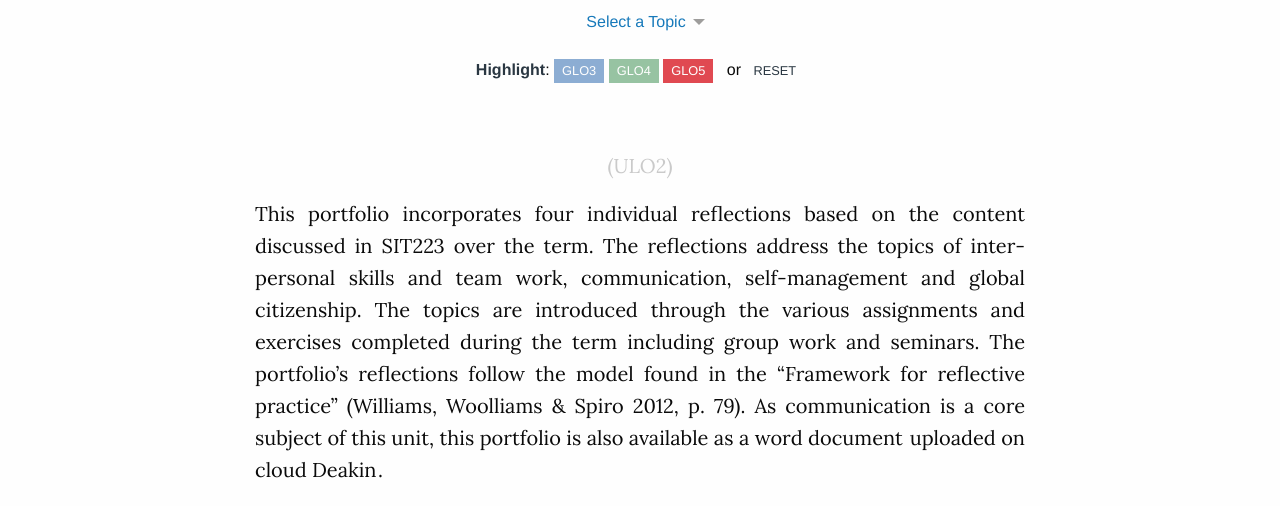
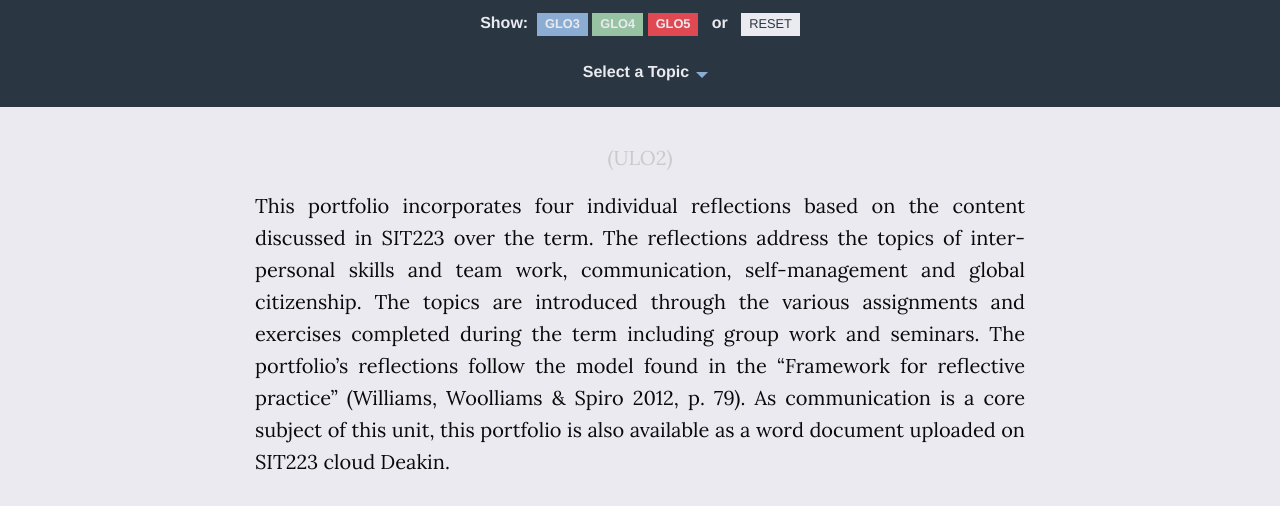
Before and after one commit to xaviercas/sit223, a website: page docs/index.html in a window 1280 px wide. Shown: the part 96-602 px from the top of the page. Drawn offline with nearby package versions, Linux system fonts and the light colour scheme.

Commit message:
fixed typos, changed top bar, finished glos

```diff
--- a/docs/index.html
+++ b/docs/index.html
@@ -13,18 +13,34 @@
 
 
   <div id="app">
-  	<div id="top" class="row top">
+  	<div id="top" class="top">
+  		<div class="row">
   			<div class="small-12 columns">
   				<h1 class="text-center">SIT223 Portfolio</h1>
   			</div>
   		</div>
+  	</div>
 
-  	<div class="row section sticky" data-sticky data-margin-top="0">
+  	<div class="section sticky" data-sticky data-margin-top="0">
+  		<div class="row">
   			<div class="small-12 small-centered text-center columns sticky-content">
+
+  				<div class="tags">
+  					<strong>Show:</strong>&nbsp;
+  					<!-- <a @click.prevent="ShowGlo('glo2')" href="#" class="label label-glo2" title="Communication">GLO2</a>  -->
+  					<a @click.prevent="ShowGlo('glo3')" href="#" class="label has-tip label-glo3" data-tooltip aria-haspopup="true" data-click-open="false" data-disable-hover="false" data-position="bottom" title="Digital literacy">GLO3</a>
+  					<a @click.prevent="ShowGlo('glo4')" href="#" class="label label-glo4" data-tooltip aria-haspopup="true" data-click-open="false" data-disable-hover="false" data-position="bottom" title="Critical thinking">GLO4</a>
+  					<a @click.prevent="ShowGlo('glo5')" href="#" class="label label-glo5" data-tooltip aria-haspopup="true" data-click-open="false" data-disable-hover="false" data-position="bottom" title="Problem solving">GLO5</a>
+  					<!-- <a @click.prevent="ShowGlo('glo6')" href="#" class="label label-glo6" title="Self-management">GLO6</a>  -->
+  					<!-- <a @click.prevent="ShowGlo('glo7')" href="#" class="label label-glo7" title="Teamwork">GLO7</a> -->
+  					<!-- <a @click.prevent="ShowGlo('glo8')" href="#" class="label label-glo8" title="Global citizenship">GLO8</a> -->
+  					&nbsp;
+  					<strong>or</strong>	&nbsp; <a @click.prevent="ResetGlos"   href="#" class="label label-reset"  title="Reset all">RESET</a>
+  				</div>
   				<nav>
   					<ul class="dropdown menu align-center" data-dropdown-menu>
   						<li>
-  						<a class="text-center" href="#">Select a Topic</a>
+  							<a class="text-center menu-switch" href="#"><strong>Select a Topic</strong></a>
   							<ul  class="menu  dd-menu" data-smooth-scroll  data-offset="100">
   								<li><a href="#top">Introduction</a></li>
   								<li><a href="#inter‐personal">Inter‐Personal</a></li>
@@ -36,19 +52,9 @@
   						</li>
   					</ul>
   				</nav>
-  			<div>
-  				<strong>Highlight</strong>:
-  				<!-- <a @click.prevent="ShowGlo('glo2')" href="#" class="label label-glo2" title="Communication">GLO2</a>  -->
-  				<a @click.prevent="ShowGlo('glo3')" href="#" class="label label-glo3" title="Digital literacy">GLO3</a>
-  				<a @click.prevent="ShowGlo('glo4')" href="#" class="label label-glo4" title="Critical thinking">GLO4</a>
-  				<a @click.prevent="ShowGlo('glo5')" href="#" class="label label-glo5" title="Problem solving">GLO5</a>
-  				<!-- <a @click.prevent="ShowGlo('glo6')" href="#" class="label label-glo6" title="Self-management">GLO6</a>  -->
-  				<!-- <a @click.prevent="ShowGlo('glo7')" href="#" class="label label-glo7" title="Teamwork">GLO7</a> -->
-  				<!-- <a @click.prevent="ShowGlo('glo8')" href="#" class="label label-glo8" title="Global citizenship">GLO8</a> -->&nbsp;
-  				or	<a @click.prevent="ResetGlos"   href="#" class="label label-reset"  title="Reset all">RESET</a>
+
   			</div>
   		</div>
-  		<div class="sticky-border"></div>
   	</div>	<div class="row section">
   		<div class="small-8 small-centered columns list">
   			<!-- ==============================  introduction ==============================-->
@@ -57,8 +63,7 @@
   				<h4 class="text-center"><small>(ULO2)</small></h4>
   				<div class="lead">
   					<p class="intro">
-  						This portfolio incorporates four individual reflections based on the content discussed in SIT223 over the term. The reflections address the topics of inter-personal skills and team work, communication, self-management and global citizenship. The topics are introduced through the various assignments and exercises completed during the term including group work and seminars. The portfolio’s reflections follow the model found in the “Framework for reflective practice” (Williams, Woolliams &amp; Spiro 2012, p. 79). As communication is a core subject of this unit, this portfolio is also available as a word document <!-- Digital literacy -->
-  			<span :class="glo3" class="glo3">uploaded on cloud Deakin</span>.
+  						This portfolio incorporates four individual reflections based on the content discussed in SIT223 over the term. The reflections address the topics of inter-personal skills and team work, communication, self-management and global citizenship. The topics are introduced through the various assignments and exercises completed during the term including group work and seminars. The portfolio’s reflections follow the model found in the “Framework for reflective practice” (Williams, Woolliams &amp; Spiro 2012, p. 79). As communication is a core subject of this unit, this portfolio is also available as a word document uploaded on SIT223 cloud Deakin.
   					</p>
   				</div>
   			</div>			<!-- ==============================  teamwork inter‐personal ==============================-->
@@ -68,10 +73,11 @@
   				<h4>What?</h4>
   				<div class="read">
   					<p>GLO7 Teamwork describes a range of inter-personal skills, and knowledge about how a group interacts to reach a ‘common outcome’ (Deakin 2013). Team work is an essential learning in this unit and as we were placed into workgroup, I found that it was important to have a channel of communication. <!-- Digital literacy -->
-  			<span :class="glo3" class="glo3">I set up a Microsoft office online group which enabled sharing files, group emails and conversation. The group also made frequent use of the BBCollaborate for voice meetings.</p>
+  			<span :class="glo3" class="glo3">I set up a Microsoft office online group which enabled sharing files, group emails and conversation. The group also made frequent use of the BBCollaborate for voice meetings.</span></p>
   					<p>Three exercises required some amount of interaction with other students: <!-- Digital literacy -->
   			<span :class="glo3" class="glo3">the Media Watch assignment</span>, the interview practice and the <!-- Digital literacy -->
-  			<span :class="glo3" class="glo3">scenario analysis</span>.</p>
+  			<span :class="glo3" class="glo3">scenario</span> <!-- Problem solving -->
+  			<span :class="glo5" class="glo5">analysis</span>.</p>
   					<p>Unlike on campus students who are acquainted with each other and benefit of seminars to get together as groups, the group work for <!-- Digital literacy -->
   			<span :class="glo3" class="glo3">cloud student</span>s is self-organising and I found participation could be an issue.</p>
   					<p><!-- Critical thinking -->
@@ -84,7 +90,8 @@
   					A few core questions required <!-- Critical thinking -->
   			<span :class="glo4" class="glo4">the identification of an ethical dilemma</span>, which I was unable to outline. I presented my notes at the meeting and for over one hour the group discussed and expanded on each questions. I found the discussion process worked well. Importantly <!-- Critical thinking -->
   			<span :class="glo4" class="glo4">we formed a clear agreement that there was not ethical dilemma present in our scenario</span>.</p>
-  					<p>Teamwork in for the scenario analysis went smoothly and work was completed on time, in contrast with our first assignment which took over two weeks to complete. From the experience I have realised that being proactive pays off when it comes to remote group work.</p>
+  					<p>Teamwork during the <!-- Problem solving -->
+  			<span :class="glo5" class="glo5">scenario analysis</span> went smoothly and work was completed on time, in contrast with our first assignment which took over two weeks to complete. From the experience I have realised that being proactive pays off when it comes to remote group work.</p>
   				</div>
   				<h4>So What?</h4>
   				<div class="read">
@@ -114,9 +121,11 @@
   			<span :class="glo3" class="glo3">digital literacy</span>, body language and emotional intelligence (Nicole Koehler 2015, pp. 1-5). Communication is a core subject in this unit. Inter-personal communication was initially introduced in week two with <!-- Critical thinking -->
   			<span :class="glo4" class="glo4">assignment one</span> <!-- Digital literacy -->
   			<span :class="glo3" class="glo3">Media Watch</span>. The following weeks discussed communication in the form of self-promotion.</p>
-  					<p>The second week seminar required us to develop a Me in a Minute (MIM) speech, a self-promotional piece to showcase a relevant set of skills to a potential employer. The MIM exercise was initiated by the elevator speech exercise of week one. During that online seminar I could not bring myself to come up with an elevator speech. I did not find the premise of the elevator speech scenario inspiring. Arguably, the exercise is important not the context, yet the situation is a trigger for inspiration, I find. The days following I thought about the employment I would like, the sort of person I would likely to enthuse to, and then wrote an elevator speech.</p>
+  					<p>The second week seminar required us to develop a Me in a Minute (MIM) speech, a self-promotional piece to showcase a relevant set of skills to a potential employer. The MIM exercise was initiated by the elevator speech exercise of week one. During that online seminar I could not bring myself to come up with an elevator speech. I did not find the premise of the elevator speech scenario inspiring. Arguably, the exercise is important not the context, yet the situation is a trigger for inspiration, I find. <!-- Problem solving -->
+  			<span :class="glo5" class="glo5">The days following I thought about the employment I would like, the sort of person I would likely to enthuse to, and then wrote an elevator speech.</span></p>
   					<p>Although the thought process behind creating a MIM was very similar, there were some notable differences. The foremost is that unlike an elevator speech, a MIM is not based on role play. I was required to expand on a set of skills and other attributes pertaining to my field of study (a catch-22 (Nichols 1970)). While <!-- Digital literacy -->
-  			<span :class="glo3" class="glo3">I have acquired some IT skills</span> from freelancing I have very little confidence in how these skills compare in an actual ICT workplace. Additionally, I am employed part time in the hospitality industry and I am a career changer. <br>I struggled to write my MIM, but after a while I was able to extract transferable skills from my current and past employment as well, as expand on the small range of hard skills acquired from my current studies and working on websites.</p>
+  			<span :class="glo3" class="glo3">I have acquired some IT skills</span> from freelancing I have very little confidence in how these skills compare in an actual ICT workplace. Additionally, I am employed part time in the hospitality industry and I am a career changer. <br>I struggled to write my MIM, but after a while <!-- Problem solving -->
+  			<span :class="glo5" class="glo5">I was able to extract transferable skills from my current and past employment</span> as well, as expand on the small range of hard skills acquired from my current studies and working on websites.</p>
   					<p>Week 6 was about developing a resume and cover letter. Having worked on the MIM made the process much easier. However, I took advantage of the resources made available during the seminar and <!-- Digital literacy -->
   			<span :class="glo3" class="glo3">sent my resume to Deakin Talent many times in order to get feedback</span>. I was very impressed with Deakin Talent and made full use of the feedback I received. Later on in the unit, the week nine seminar introduced the Skills Framework for the Information Age (SFIA 2017b), a resource I will exploit in order to improve my MIM, resume and other pieces of self-promotional communication.</p>
   				</div>
@@ -144,7 +153,8 @@
   			<span :class="glo3" class="glo3">Trello boards</span>, discussed in week seven, although less often. I was pleased to find these classes confirmed I had taken the right steps to manage my time.</p>
   					<p>Studying part time makes for a very slow progress. Although I intend to finish my degree by term two 2019 and complete an internship in term three 2019, I frequently reflect about ways of speeding things up. Among the points made in the ‘4D approach to time management’ in week four, I found de-commitment to be a plausible solution to that problem.</p>
   					<p>Self-management also includes setting goals, short term and long term (UCD 2015). Many of the activities in this unit required me to analyse my current position and formalise my goals. While The Me in a Minute and resume building focused on ‘me now’, <!-- Critical thinking -->
-  			<span :class="glo4" class="glo4">the skills audit assignment</span> forced me to spell out my career aspirations in the short and long term identifying the gaps in my skillset and delineate a strategy to address these gaps.</p>
+  			<span :class="glo4" class="glo4">the skills audit assignment</span> forced me to spell out my career aspirations in the short and long term <!-- Problem solving -->
+  			<span :class="glo5" class="glo5">identifying the gaps in my skillset and delineate a strategy to address these gaps</span>.</p>
   					<p>I found this activity to be challenging. <!-- Critical thinking -->
   			<span :class="glo4" class="glo4">I had to propose valid solutions to address my skill gaps within realistic time frames. This meant thinking clearly about my aspirations and taking them apart into achievable targets.</span></p>
   				</div>
@@ -167,16 +177,19 @@
   				<div class="read">
   					<p>Global citizenship is about the skills required to engage with a social and cultural environment other than one’s own. Global citizenship incorporates the skills required to identify, from one’s own discipline-related cultural circle, with a group that does not share the same knowledge (Deakin 2015c) and behave ‘ethically and productively in the professional context’ (Deakin 2015a).</p>
   					<p>From week eight to week ten including assignment three, this unit introduced <!-- Critical thinking -->
-  			<span :class="glo4" class="glo4">professionalism and ethics in the workplace</span>. In week nine, <!-- Digital literacy -->
+  			<span :class="glo4" class="glo4">professionalism</span> and <!-- Problem solving -->
+  			<span :class="glo5" class="glo5">ethics in the workplace</span>. In week nine, <!-- Digital literacy -->
   			<span :class="glo3" class="glo3">I visited the website sfia-online.org</span> to assess my current skills against the framework (SFIA 2017a, 2017b). The Skills Framework for the Information Age (SFIA), I find, is a good tool to communicate one’s own skills across various discipline, and one that I will make use of. One of the topic discussed in week ten was internship. SFIA, or <!-- Digital literacy -->
-  			<span :class="glo3" class="glo3">the Australian Computer Society (ACS)</span> equivalent, will help me to address the specific requirement of a future internship position and, if anything, appear more professional.</p>
+  			<span :class="glo3" class="glo3">the Australian Computer Society (ACS)</span> equivalent, will help me to <!-- Problem solving -->
+  			<span :class="glo5" class="glo5">address the specific requirement of a future internship position</span> and, if anything, appear more professional.</p>
   					<p>Another example on the topic of global citizenship was the work done in <!-- Critical thinking -->
   			<span :class="glo4" class="glo4">assignment three</span>. The exercise required our group to identify a number of <!-- Critical thinking -->
-  			<span :class="glo4" class="glo4">ethical issues in a workplace scenario</span>. From this exercise I leaned that to refer to authorities such as the ACS Code of Conduct and others helped articulate an informed appraisal when faced with an ethical dilemma.</p>
+  			<span :class="glo4" class="glo4">ethical issues in a workplace scenario</span>. From this exercise I leaned that to <!-- Problem solving -->
+  			<span :class="glo5" class="glo5">refer to authorities such as the ACS Code of Conduct and others</span> helped articulate an informed appraisal when faced with an ethical dilemma.</p>
   				</div>
   				<h4>So What?</h4>
   				<div class="read">
-  					<p>Global citizenship is about identifying my ICT-related cultural knowledge and expectation in order to apprehend other’s discipline-related culture.</p>
+  					<p>Global citizenship is about identifying my ICT-related cultural knowledge and expectation in order to understand other’s discipline-related culture.</p>
   					<p>Through freelancing I am currently involved in a job for a long standing client. They, my client, required a ‘visual’ update of their site. <!-- Digital literacy -->
   			<span :class="glo3" class="glo3">The site is built upon an old open source content management system. My client has a set of expectations regarding the visual look of their site. They envision a clean and simple layout, such as the flat designs currently trending in web design, in their eyes a simple visual update. My understanding of their request matches their design vision, but not simply as a pretty look, but rather as the design being the direct consequence of a mobile first and responsive approach. The core of their current site depends on a single outdated JavaScript framework and the poor separation of concern makes for a slow and error prone updating process.</span> Although I have made the client aware of the situation, the fact remains that I feel the pressure is on me to update the site within a reasonable time frame.</p>
   					<p>In this scenario, I have clearly failed to reach out to my client appropriately. <!-- Critical thinking -->
@@ -209,7 +222,7 @@
   					<p>UCD 2015, Self-Management, Trinity College Dublin, retrieved 21 September 2017, <a href="https://student-learning.tcd.ie/undergraduate/topics/self-management/">&lt;https://student-learning.tcd.ie/undergraduate/topics/self-management/&gt;</a>.</p>
   					<p>Williams, K, Woolliams, M &amp; Spiro, J 2012, Reflective writing, Pocket study skills, Palgrave Macmillan, Houndmills, Basingstoke, Hampshire ; New York.</p>
 
-  				<h4>Catch 22</h4>
+  				<h4>Promoting the very skills you are studying: <br>Catch 22</h4>
   				<iframe width="560" height="315" src="https://www.youtube.com/embed/Unn8fgs8fao?showinfo=0" frameborder="0" allowfullscreen></iframe>
   				</div>
   				<hr>
--- a/src/assets/scss/_custom.scss
+++ b/src/assets/scss/_custom.scss
@@ -2,7 +2,7 @@
 * @Author: xavier
 * @Date:   2017-09-26 15:33:10
 * @Last Modified by:   xavier
-* @Last Modified time: 2017-09-28 22:19:48
+* @Last Modified time: 2017-10-01 00:11:06
 */
 
 // Colors lib
@@ -31,10 +31,6 @@ h4 {
 }
 
 // Misc
-.top {
-	padding-top: 1rem;
-}
-
 .read {
 	border-left: 0.2rem solid $medium-gray;
 	padding-left: 1rem;
@@ -46,14 +42,16 @@ h4 {
 }
 
 // Nav & Dropdown
-nav {
+// -----------------------------------------------------
+.tags {
 	margin-bottom: $global-padding;
 }
 
 .is-dropdown-submenu {
 	border-left: 0;
 	border-right: 0;
-	border-color: map-get($pantone, paloma);
+	border-color: map-get($pantone, placid-blue);
+
 
 	a {
 		text-align: center;
@@ -62,6 +60,10 @@ nav {
 			color: $white;
 		}
 	}
+}
+
+.dropdown.menu > li.is-dropdown-submenu-parent > a::after {
+	margin-top: 0px;
 }
 
 // Labels
@@ -79,9 +81,21 @@ nav {
 .label-reset { background: $white; color: $dark-gray}
 
 // Sticky
+.top {
+	background: $dark-gray;
+	padding-top: 1rem;
+	h1{
+		color: $white;
+	}
+}
+.sticky {
+	background: $dark-gray;
+}
 .sticky-content {
-	background: $white;
-	padding:.5rem 0 $global-padding 0;
+	padding: $global-padding 0;
+	color: $white;
+	strong {
+		color: $white;}
 	}
 	.sticky-border {
 		height: 1rem;
@@ -101,7 +115,7 @@ nav {
 }
 
 .is-selected {
-	color: $white;
+	color: #fff;
 	opacity: 0.8;
 	animation: 1s ease-in fadeIn;
 	&.glo2 { background: map-get($pantone, celosia-orange); }
--- a/src/assets/scss/_settings.scss
+++ b/src/assets/scss/_settings.scss
@@ -79,7 +79,7 @@ $light-gray: #b5b8ba;
 $medium-gray: #cacaca;
 $dark-gray: #2a3742;
 $black: #0a0a0a;
-$white: #fefefe;
+$white: scale-color(#E8E8EE, $lightness: 10%);
 $body-background: $white;
 $body-font-color: $black;
 $body-font-family: 'Helvetica Neue', Helvetica, Roboto, Arial, sans-serif;
@@ -386,7 +386,7 @@ $dropdown-sizes: (
 // -----------------
 
 $dropdownmenu-arrows: true;
-$dropdownmenu-arrow-color: #9E9D9C;
+$dropdownmenu-arrow-color: #8CADD3;
 $dropdownmenu-arrow-size: 6px;
 $dropdownmenu-arrow-padding: 1.5rem;
 $dropdownmenu-min-width: 200px;
@@ -832,9 +832,9 @@ $titlebar-icon-spacing: 0.25rem;
 
 $has-tip-cursor: help;
 $has-tip-font-weight: $global-weight-bold;
-$has-tip-border-bottom: dotted 1px $dark-gray;
-$tooltip-background-color: $black;
-$tooltip-color: $white;
+$has-tip-border-bottom: 0; //dotted 1px $dark-gray;
+$tooltip-background-color: $white;
+$tooltip-color: $black;
 $tooltip-padding: 0.75rem;
 $tooltip-max-width: 10rem;
 $tooltip-font-size: $small-font-size;
```
Also changed, not shown: src/partials/header.html (+20 -14 lines), src/partials/r-citizenship.html (+3 -3 lines), src/partials/r-communication.html (+2 -2 lines), src/partials/r-introduction.html (+1 -1 lines), src/partials/r-management.html (+1 -1 lines), src/partials/r-teamwork.html (+3 -3 lines), src/partials/references.html (+1 -1 lines), CHANGELOG.md, docs/assets/css/app.css, docs/assets/js/app.js, src/assets/js/lib/foundation-explicit-pieces.js. Lines whose indentation alone changed are shown as unchanged.
